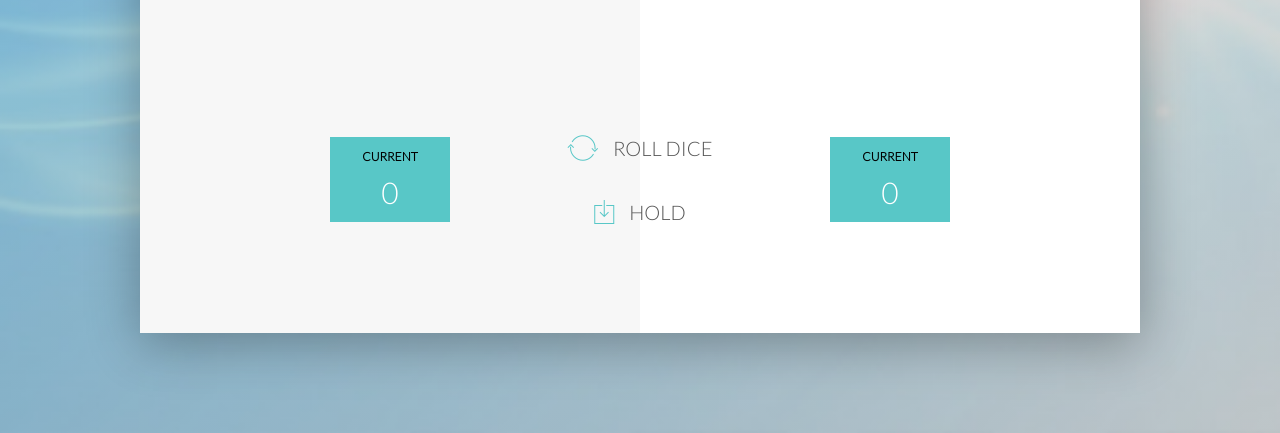
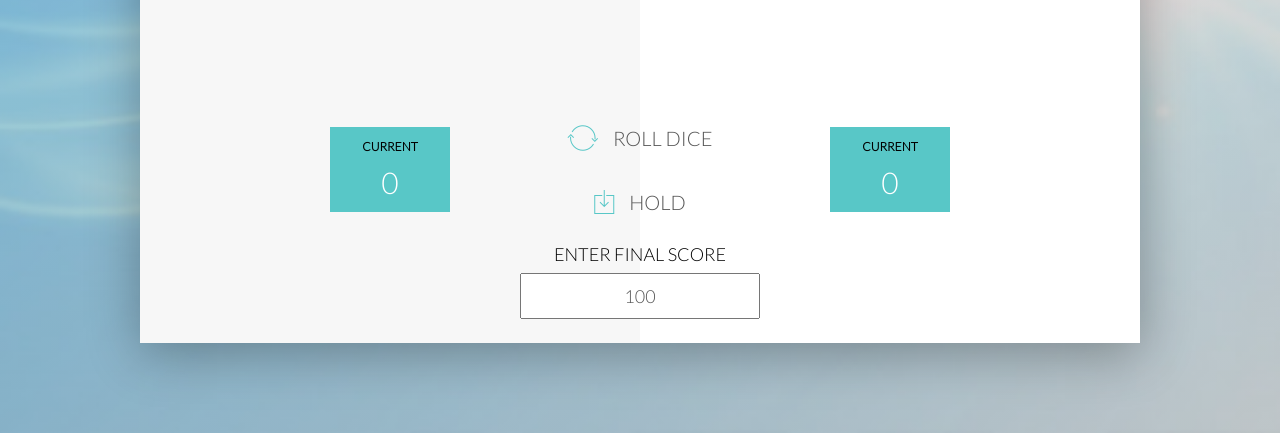
Before and after one commit to Komal97/The-Pig-Game, a plain HTML site: page index.html in a window 1280 px wide. Shown: the part 367-800 px from the top of the page. Drawn offline with nearby package versions, Linux system fonts and the light colour scheme.

Commit message:
functionality of player loosing global score if 2 six comes in a row

```diff
--- a/app.js
+++ b/app.js
@@ -7,7 +7,7 @@ function startGame() {
     document.querySelector('.btn-new').addEventListener('click', init);
 }
 
-var scores, roundScore, activePlayer, gamePlaying;
+var scores, roundScore, activePlayer, gamePlaying, lastDice;
 
 function init() {
 
@@ -23,7 +23,7 @@ function init() {
     document.getElementById('current-1').innerHTML = '0';
     document.getElementById('name-0').innerHTML = 'Player 1';
     document.getElementById('name-1').innerHTML = 'Player 2';
-
+    document.querySelector('.final-score').value = '100';
     document.querySelector('.player-0-panel').classList.remove('winner');
     document.querySelector('.player-1-panel').classList.remove('winner');
     document.querySelector('.player-0-panel').classList.remove('active');
@@ -42,7 +42,12 @@ function rollDice() {
         diceDom.src = 'images/dice-' + dice + '.jpg';
 
         // update round score if dice rolled is not 1
-        if (dice !== 1) {
+        if (dice === 6 && lastDice === 6) {
+            // player looses score
+            scores[activePlayer] = 0;
+            document.getElementById('score-' + activePlayer).innerHTML = scores[activePlayer];
+            nextPlayer();
+        } else if (dice !== 1) {
             // add score
             roundScore += dice;
             document.getElementById('current-' + activePlayer).innerHTML = roundScore;
@@ -51,6 +56,8 @@ function rollDice() {
             // next player turn
             nextPlayer();
         }
+        lastDice = dice;
+        console.log(dice, lastDice);
     }
 }
 
@@ -65,7 +72,8 @@ function holdAndUpdateGlobalScore() {
         document.getElementById('score-' + activePlayer).innerHTML = scores[activePlayer];
 
         //check if player wins or not
-        if (scores[activePlayer] >= 100) {
+        let winScore = document.querySelector('.final-score').value;
+        if (scores[activePlayer] >= winScore) {
             document.getElementById('name-' + activePlayer).innerHTML = 'WINNER !';
             document.getElementById('dice').style.display = 'none';
             document.querySelector('.player-' + activePlayer + '-panel').classList.add('winner');
--- a/index.html
+++ b/index.html
@@ -33,7 +33,8 @@
             <button class="btn-new"><i class="ion-ios-plus-outline"></i>New game</button>
             <button class="btn-roll"><i class="ion-ios-loop"></i>Roll dice</button>
             <button class="btn-hold"><i class="ion-ios-download-outline"></i>Hold</button>
-
+            <label class="final-score-label"> Enter Final Score </label>
+            <input type="text" placeholder= "Enter final score" class="final-score">
             <img alt="Dice" class="dice" id = "dice">
         </div>
 
--- a/style.css
+++ b/style.css
@@ -36,11 +36,32 @@ body {
     overflow: hidden;
 }
 
+.final-score,
+.final-score-label {
+    position: absolute;
+    left: 50%;
+    transform: translateX(-50%);
+    color: #555;
+    top: 550px;
+    font-size: 18px;
+    font-family: 'Lato';
+    text-align: center;
+    padding: 10px;
+    width: 240px;
+    text-transform: uppercase;
+}
+
+.final-score-label {
+    transform: translateX(-50%) !important;
+    color: #000 !important;
+    top: 510px !important;
+}
+
 .player-0-panel,
 .player-1-panel {
     width: 50%;
     float: left;
-    height: 600px;
+    height: 620px;
     padding: 100px;
 }
 
```
Also changed, not shown: screenshots/Screenshot-1.png (added), screenshots/Screenshot-2.png (added), screenshots/Screenshot-3.png (added), screenshots/Screenshot1.png (deleted), screenshots/Screenshot2.png (deleted), screenshots/Screenshot3.png (deleted), 1 other file.
